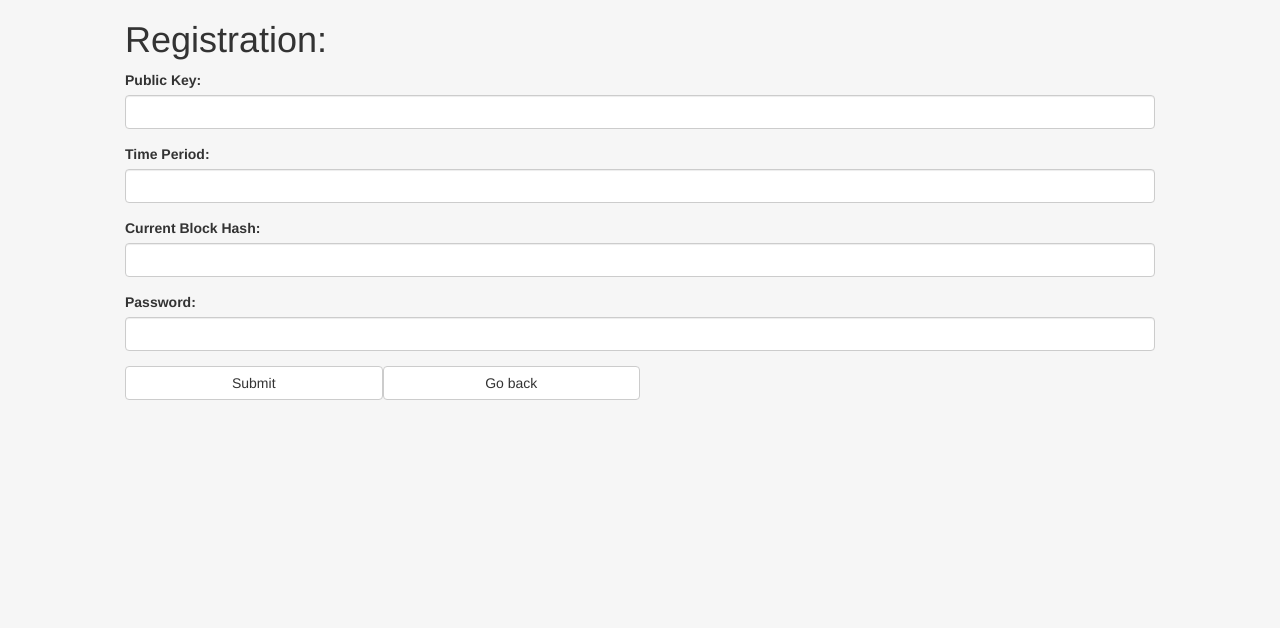
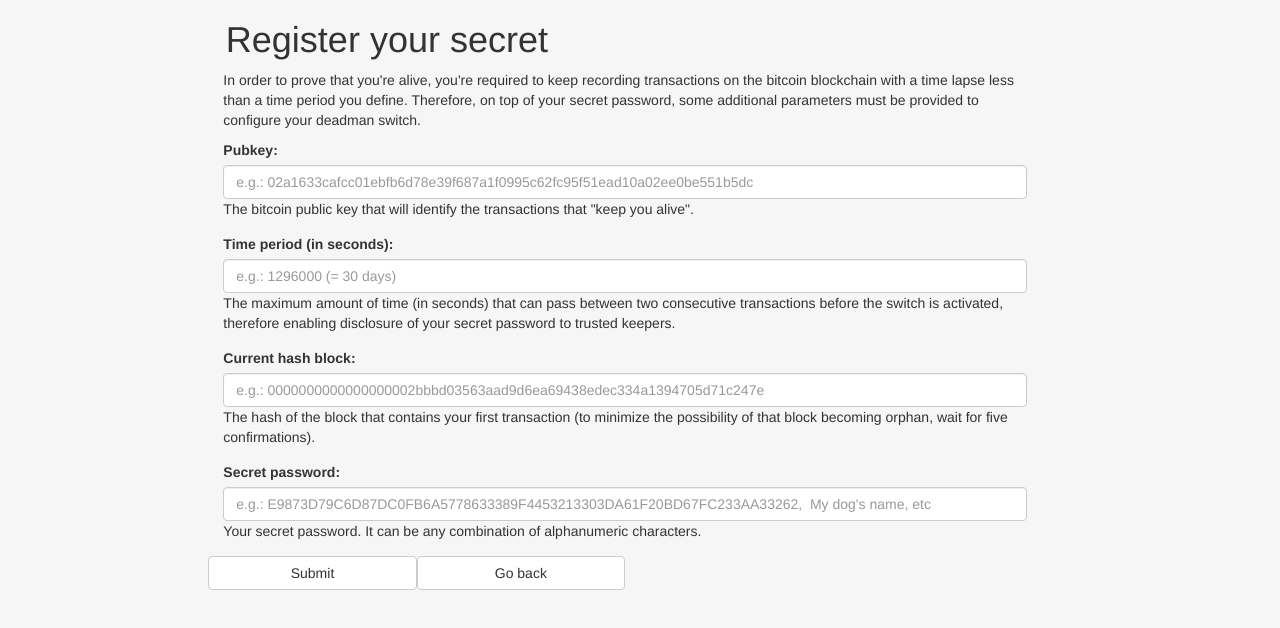
Before and after one commit to alfredonuhe/chainhack, a plain HTML site: page index.html in a window 1280 px wide. Both pictures are taken after a click on the button "Register secret". Drawn offline with Linux system fonts and the light colour scheme.

Commit message:
Register form completed

```diff
--- a/css/style.css
+++ b/css/style.css
@@ -28,6 +28,7 @@ body {
     display: none;
     margin-left: 10%;
     margin-right: 10%;
+    background-color: "red";
 }
 
 
@@ -71,6 +72,11 @@ body {
         border-right: 0px ridge #14c962;
         border-bottom: 10px ridge #14c962;;
     }
+
+    .register-tab-mobile {
+        margin-left: 0%;
+        margin-right: 0%;
+    }
 }
 
 @media only screen and (max-device-width: 480px) {
--- a/index.html
+++ b/index.html
@@ -26,7 +26,7 @@
                     <div class="row vertical-align-quarter">
                     </div>
                     <div class="row">
-                        <h1 class="col-xs-10 col-xs-push-1">Welcome to Deadman!</h1>
+                        <h1 class="col-xs-10 col-xs-push-1">Welcome to Deadman Switch!</h1>
                     </div>
                     <div class="row">
                         <div class="col-xs-10 col-xs-push-1">
@@ -51,43 +51,57 @@
                     <div class="row">
                         <form class="col-xs-10 col-xs-push-1 form-box">
                             <div class="form-group">
-                                <button id="register-buttom" type="button" class="btn btn-lg btn-default btn-block">Register secret</button>
+                                <button id="register-button" type="button" class="btn btn-lg btn-default btn-block">Register secret</button>
                             </div>
                         </form>
                     </div>
                     <div class="row">
                         <form class="col-xs-10 col-xs-push-1 form-box">
                             <div class="form-group">
-                                <button id="check-buttom" type="button" class="btn btn-lg btn-default btn-block">Check Ledger</button>
+                                <button id="check-button" type="button" class="btn btn-lg btn-default btn-block">Check Ledger</button>
                             </div>
                         </form>
                     </div>
                 </div>
             </div>
             <div class="row as-parent register-tab">
-                <div class="col-xs 12">
+                <div class="row">
+                    <h1 class="col-xs-10 col-xs-push-1">Register your secret</h1>
+                </div>
+                <div class="row col-xs-10 col-xs-push-1">
+                    <p>In order to prove that you're alive, you're required to keep recording transactions on the bitcoin blockchain with a time lapse less than a time period you define.
+                      Therefore, on top of your secret password, some additional parameters must be provided to configure your deadman switch.
+                    <div class="form-group">
+                          <label class="control-label" for="public-key-input">Pubkey:</label>
+                          <div>
+                              <input type="text" class="form-control" id="public-key-input" placeholder="e.g.: 02a1633cafcc01ebfb6d78e39f687a1f0995c62fc95f51ead10a02ee0be551b5dc">
+                          </div>
+                          <p>The bitcoin public key that will identify the transactions that "keep you alive".</p>
+                    </div>
+                    <div class="form-group">
+                          <label class="control-label" for="period-input">Time period (in seconds):</label>
+                          <div>
+                              <input type="number" class="form-control" id="period-input" placeholder="e.g.: 1296000 (= 30 days)">
+                          </div>
+                          <p>The maximum amount of time (in seconds) that can pass between two consecutive transactions before the switch is activated, therefore enabling disclosure of your secret password to trusted keepers.</p>
+                    </div>
+                    <div class="form-group">
+                          <label class="control-label" for="current-block-hash-input">Current hash block:</label>
+                          <div>
+                              <input type="text" class="form-control" id="current-block-hash-input" placeholder="e.g.: 0000000000000000002bbbd03563aad9d6ea69438edec334a1394705d71c247e">
+                          </div>
+                          <p>The hash of the block that contains your first transaction (to minimize the possibility of that block becoming orphan, wait for five confirmations).</p>
+                    </div>
+                      <div class="form-group">
+                          <label class="control-label" for="password-input">Secret password:</label>
+                          <div>
+                              <input type="password" class="form-control" id="password-input" placeholder="e.g.: E9873D79C6D87DC0FB6A5778633389F4453213303DA61F20BD67FC233AA33262,  My dog's name, etc">
+                          </div>
+                          <p>Your secret password. It can be any combination of alphanumeric characters.</p>
+                    </div>
                     <div class="row">
-                        <h1>Registration: </h1>
-                    </div>
-                    <div class="form-group row">
-                        <label for="public-key-input">Public Key:</label>
-                        <input type="text" class="form-control" id="public-key-input">
-                    </div>
-                    <div class="form-group row">
-                        <label for="period-input">Time Period:</label>
-                        <input type="number" class="form-control" id="period-input">
-                    </div>
-                    <div class="form-group row">
-                        <label for="current-block-hash-input">Current Block Hash:</label>
-                        <input type="text" class="form-control" id="current-block-hash-input">
-                    </div>
-                    <div class="form-group row">
-                        <label for="password-input">Password:</label>
-                        <input type="password" class="form-control" id="password-input">
-                    </div>
-                    <div class = "row">
-                        <button type="button" class="btn btn-default col-xs-3" id="submit-register-buttom">Submit</button>
-                        <button type="button" class="btn btn-default col-xs-3" id="go-back-buttom">Go back</button>
+                        <button type="button" class="btn btn-default col-xs-3" id="submit-register-button">Submit</button>
+                        <button type="button" class="btn btn-default col-xs-3" id="go-back-button">Go back</button>
                     </div>
                 </div>
             </div>
@@ -99,7 +113,7 @@
                         <div class="row vertical-align-quarter">
                         </div>
                         <div class="row">
-                            <h1 class="col-xs-12">Welcome to Deadman!</h1>
+                            <h1 class="col-xs-12">Welcome to Deadman Switch!</h1>
                         </div>
                         <div class="row">
                             <div class="col-xs-12">
@@ -126,14 +140,14 @@
                         <div class="row">
                             <form class="col-xs-11 form-box">
                                 <div class="form-group">
-                                    <button id="register-buttom-mobile" type="button" class="btn btn-lg btn-default btn-block">Register secret</button>
+                                    <button id="register-button-mobile" type="button" class="btn btn-lg btn-default btn-block">Register secret</button>
                                 </div>
                             </form>
                         </div>
                         <div class="row">
                             <form class="col-xs-11 form-box">
                                 <div class="form-group">
-                                    <button id="check-buttom-mobile" type="button" class="btn btn-lg btn-default btn-block">Check Ledger</button>
+                                    <button id="check-button-mobile" type="button" class="btn btn-lg btn-default btn-block">Check Ledger</button>
                                 </div>
                             </form>
                         </div>
@@ -141,7 +155,42 @@
                 </div>
             </div>
             <div class="row register-tab-mobile">
-                <h1>Register Process</h1>
+                <div class="row">
+                    <h1 class="col-xs-10 col-xs-push-1">Register your secret</h1>
+                </div>
+                <div class="row col-xs-10 col-xs-push-1">
+                    <div class="form-group">
+                          <label class="control-label" for="public-key-input">Pubkey:</label>
+                          <div>
+                              <input type="text" class="form-control" id="public-key-input" placeholder="e.g.: 02a1633cafcc...">
+                          </div>
+                          <p>A bitcoin public key that will identify the transactions that "keep you alive".</p>
+                    </div>
+                    <div class="form-group">
+                          <label class="control-label" for="period-input">Time period (in seconds):</label>
+                          <div>
+                              <input type="number" class="form-control" id="period-input" placeholder="e.g.: 1296000 (= 30 days)">
+                          </div>
+                          <p>The maximum amount of time (in seconds) that can pass between two consecutive transactions before the switch is activated.
+                    <div class="form-group">
+                          <label class="control-label" for="current-block-hash-input">Current hash block:</label>
+                          <div>
+                              <input type="text" class="form-control" id="current-block-hash-input" placeholder="e.g.: 002bbd6ea638...">
+                          </div>
+                          <p>The hash of the block that contains your first transaction (for security wait for five confirmations).</p>
+                    </div>
+                      <div class="form-group">
+                          <label class="control-label" for="password-input">Secret password:</label>
+                          <div>
+                              <input type="password" class="form-control" id="password-input" placeholder="e.g.: My dog's name, etc">
+                          </div>
+                          <p>Your secret password. Any combination of alphanumeric characters.</p>
+                    </div>
+                    <div class="row">
+                        <button type="button" class="btn btn-default" id="submit-register-button-mobile">Submit</button>
+                        <button type="button" class="btn btn-default pull-right" id="go-back-button-mobile">Go back</button>
+                    </div>
+                </div>
             </div>
         </div>
     </div>
--- a/js/main.js
+++ b/js/main.js
@@ -22,23 +22,33 @@ function registerLedger() {
 
 $(document).ready(function() {
 
-     document.getElementById("register-buttom").onclick = function(){
+     document.getElementById("register-button").onclick = function(){
          $('.home-tab').hide();
          $('.register-tab').show();
      };
 
-     document.getElementById("register-buttom-mobile").onclick = function(){
+     document.getElementById("register-button-mobile").onclick = function(){
         $('.home-tab-mobile').hide();
         $('.register-tab-mobile').show();
     };
 
-    document.getElementById("submit-register-buttom").onclick = function(){
+    document.getElementById("submit-register-button").onclick = function(){
         registerLedger();
     };
 
-    document.getElementById("go-back-buttom").onclick = function(){
+    document.getElementById("submit-register-button-mobile").onclick = function(){
+        registerLedger();
+    };
+
+    document.getElementById("go-back-button").onclick = function(){
         $('.home-tab').show();
         $('.register-tab').hide();
     };
 
+    document.getElementById("go-back-button-mobile").onclick = function(){
+        console.log("goback");
+        $('.home-tab-mobile').show();
+        $('.register-tab-mobile').hide();
+    };
+
 });
```
